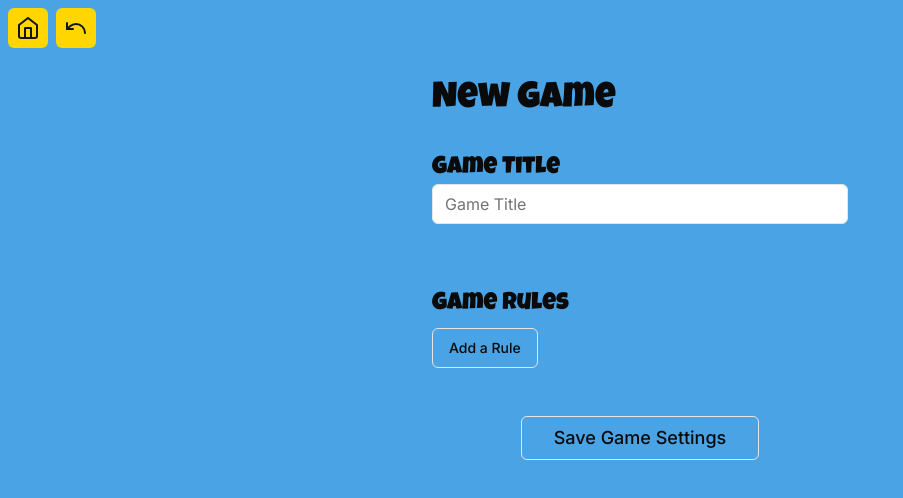
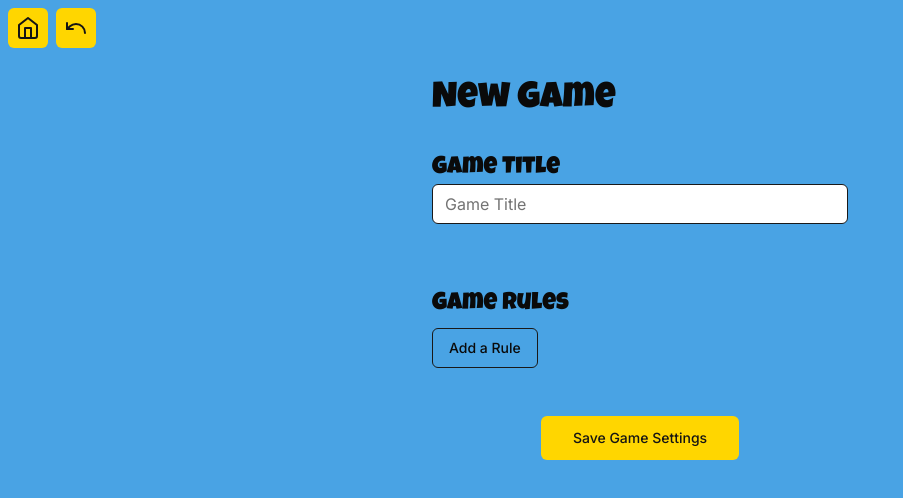
Before and after one commit to StianSto/Skarbard, a Next.js app: page /games/create in a window 1280 px wide. Shown: the top 498 px of the page, without its empty margins (0-903 px from the left). Built offline with nearby package versions, Linux system fonts and the light colour scheme.

Commit message:
fixed style errors

```diff
--- a/src/app/games/create/page.tsx
+++ b/src/app/games/create/page.tsx
@@ -122,12 +122,7 @@ function CreateGame() {
       </section>
 
       <div className="my-2 mt-auto flex justify-center">
-        <Button
-          onClick={saveGame}
-          size={"lg"}
-          className="text-lg"
-          variant={"outline"}
-        >
+        <Button onClick={saveGame} size={"lg"} className="">
           Save Game Settings
         </Button>
       </div>
--- a/src/app/globals.css
+++ b/src/app/globals.css
@@ -29,7 +29,7 @@
     --destructive-foreground: 0 0% 98%;
 
     --border: 0 0% 89.8%;
-    --input: 0 0% 89.8%;
+    --input: 0 0% 9.8%;
     --ring: 0 0% 3.9%;
 
     --radius: 0.5rem;
--- a/src/app/results/[id]/page.tsx
+++ b/src/app/results/[id]/page.tsx
@@ -26,19 +26,19 @@ export default function Results({ params }: { params: { id: string } }) {
     <main className="flex flex-col items-center py-8 h-full">
       <h1 className="text-6xl font-lucky">SKÅRBÅRD</h1>
 
-      <section className="flex flex-col gap-2 w-full max-w-[500px] items-center mt-8">
+      <section className="flex flex-col gap-2 w-full max-w-[500px] items-center mt-8 px-2">
         {sortedPlayers.map((player, index) => (
           <div
             key={player.id}
             className={`
 						${
               index === 0 &&
-              "bg-amber-400 border-2 shadow border-yellow-300 py-8 text-xl  "
+              "!bg-amber-400 border-2 shadow !border-yellow-300 py-8 text-xl  "
             }
-						${index === 1 && "bg-zinc-300 border-2 shadow border-zinc-100   "}
-						${index === 2 && "bg-yellow-600 border-2 shadow border-yellow-400  "}
+						${index === 1 && "!bg-zinc-300 border-2 shadow !border-zinc-100   "}
+						${index === 2 && "!bg-yellow-600 border-2 shadow !border-yellow-400  "}
 
-						flex justify-between bg-white rounded p-4 text-black w-full`}
+						flex justify-between  rounded p-4 text-black w-full`}
           >
             <h3>{player.name}</h3>
             <p>{player.total}</p>
--- a/src/components/SearchGames.tsx
+++ b/src/components/SearchGames.tsx
@@ -39,7 +39,7 @@ export default function SearchGames({ selectGame }: { selectGame: any }) {
           onChange={(e) => {
             setSearchInput(e.target.value);
           }}
-          className="border-0 rounded-none flex-1 pb-1"
+          className="border-0 flex-1 pb-1"
         ></Input>
         <Search className="absolute top-1/2 right-0 -translate-y-1/2 me-2" />
       </div>
```
Also changed, not shown: src/app/games/page.tsx (+4 -11 lines), src/app/tables/page.tsx (+0 -9 lines).
